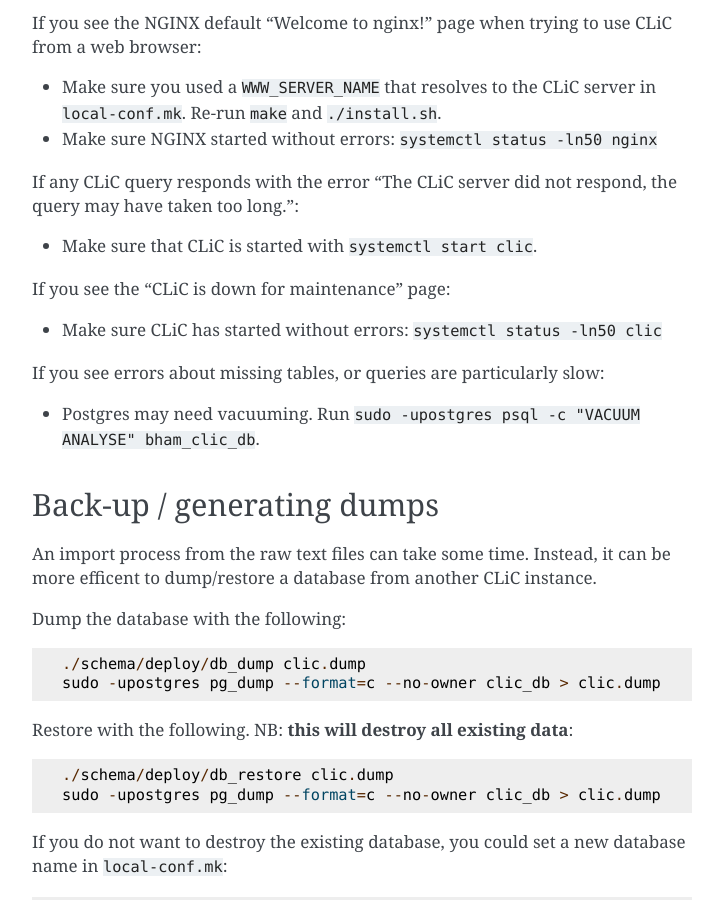
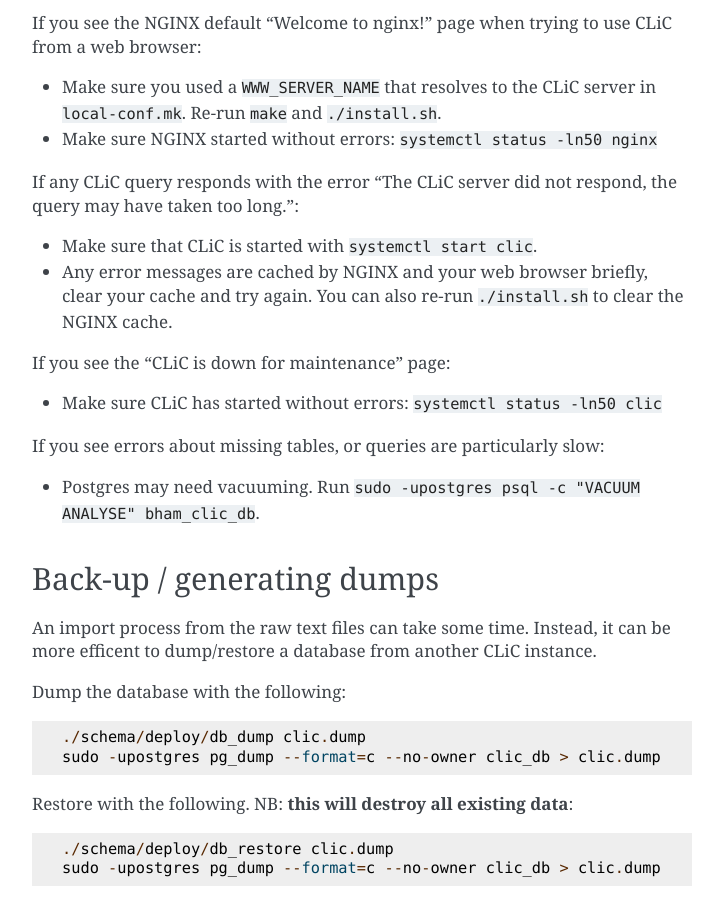
Before and after one commit to mahlberg-lab/clic, a Sphinx documentation site: the page built from docs/advanced/production.rst, in a window 1280 px wide and 900 px high, scrolled down 1222 px. Shown: the whole window, without its empty margins (388-1111 px from the left). Built offline with Sphinx 7.4.7, drawn with Linux system fonts in a browser that asks for light colours; pages that are not in the unit, such as notebooks, are missing from menus; the version number could not be read and is left out.

Commit message:
docs/production: Mention that error messages may be cached

```diff
--- a/docs/advanced/production.rst
+++ b/docs/advanced/production.rst
@@ -51,6 +51,7 @@
 If any CLiC query responds with the error "The CLiC server did not respond, the query may have taken too long.":
 
 * Make sure that CLiC is started with ``systemctl start clic``.
+* Any error messages are cached by NGINX and your web browser briefly, clear your cache and try again. You can also re-run ``./install.sh`` to clear the NGINX cache.
 
 If you see the "CLiC is down for maintenance" page:
 
```
